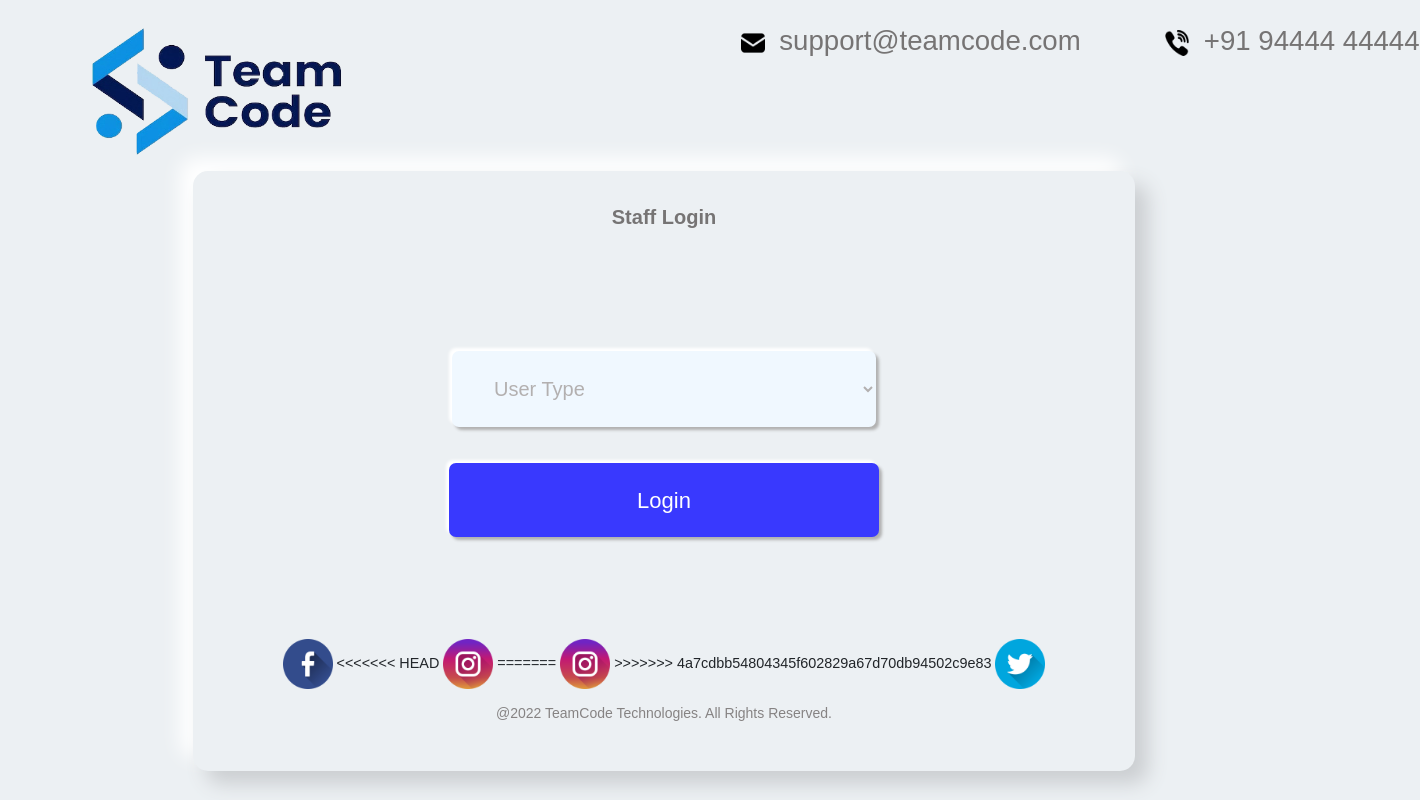
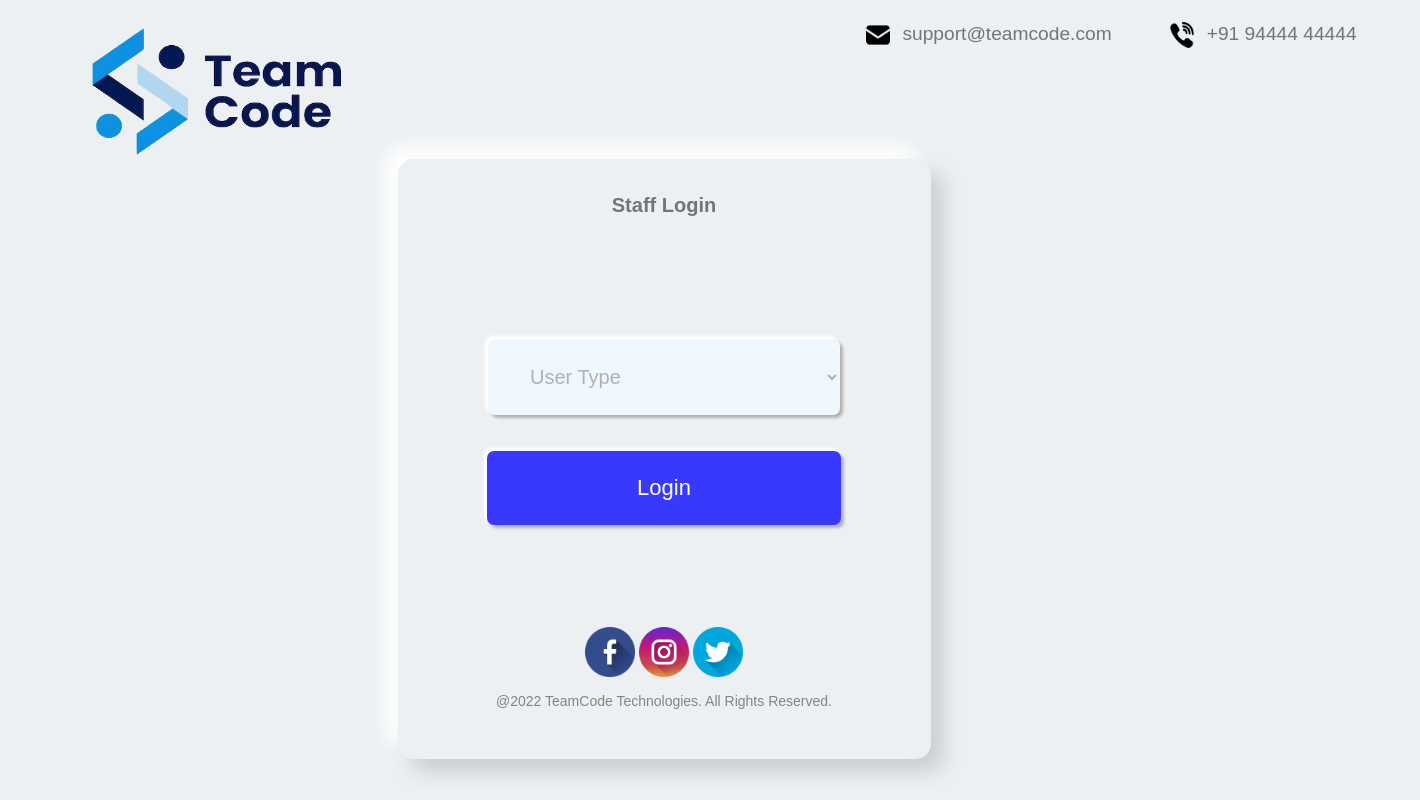
Before and after one commit to OviyaGraditC/MODEL_CRM, a plain HTML site: page index.html in a window 1280 px wide. Shown: the whole page, 1420 px wide, since content can reach past the window. Drawn offline with nearby package versions, Linux system fonts and the light colour scheme.

Commit message:
updated paths

```diff
--- a/index.css
+++ b/index.css
@@ -71,9 +71,10 @@ body {
 
 .call_number
 {
+    font-size: smaller;
     text-align: right;
     margin-top: 20px;
-    margin-right: -224px;
+    margin-right: -161px;
     color:#767474;
 }
 .dont_have_account
@@ -143,7 +144,7 @@ opacity: 40%;
 {
     box-shadow: 3px 3px 3px #b1b1b1, -3px -3px 3px #fff;
     border: none;
-    width: 424px;
+    width: 352px;
     height: 76px;
     background-color: aliceblue;
     padding-left: 38px;
@@ -226,7 +227,7 @@ font-size: large;
 button
 {
     line-height: inherit;
-    width: 430px;
+    width: 354px;
     height: 74px;
     border: none;
     border-radius: 7px;
--- a/index.html
+++ b/index.html
@@ -34,11 +34,7 @@
                         <br><br><div class="confirm_msg" id="confirm_msg"></div>
                         <div class="social_media_container">
                             <img src="./assets/facebook.png" class="social_media_imgs" />
-<<<<<<< HEAD
                             <img src="./../assets/instagram.png" class="social_media_imgs" />
-=======
-                            <img src="./assets/instagram.png" class="social_media_imgs" />
->>>>>>> 4a7cdbb54804345f602829a67d70db94502c9e83
                             <img src="./assets/twitter.png" class="social_media_imgs" />
                         </div>
                         <div class="footer">@2022 TeamCode Technologies. All Rights Reserved.</div>
```
Also changed, not shown: leads/leads/leads.html (+7 -1 lines).
